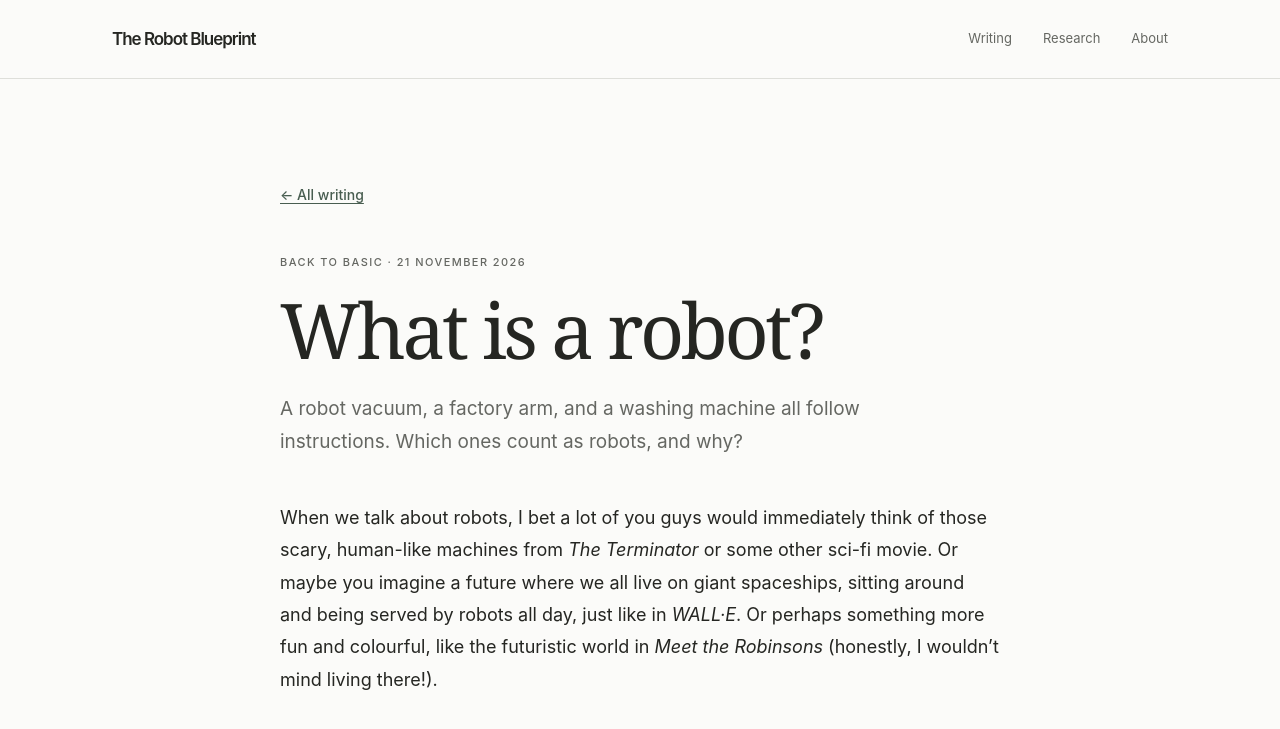
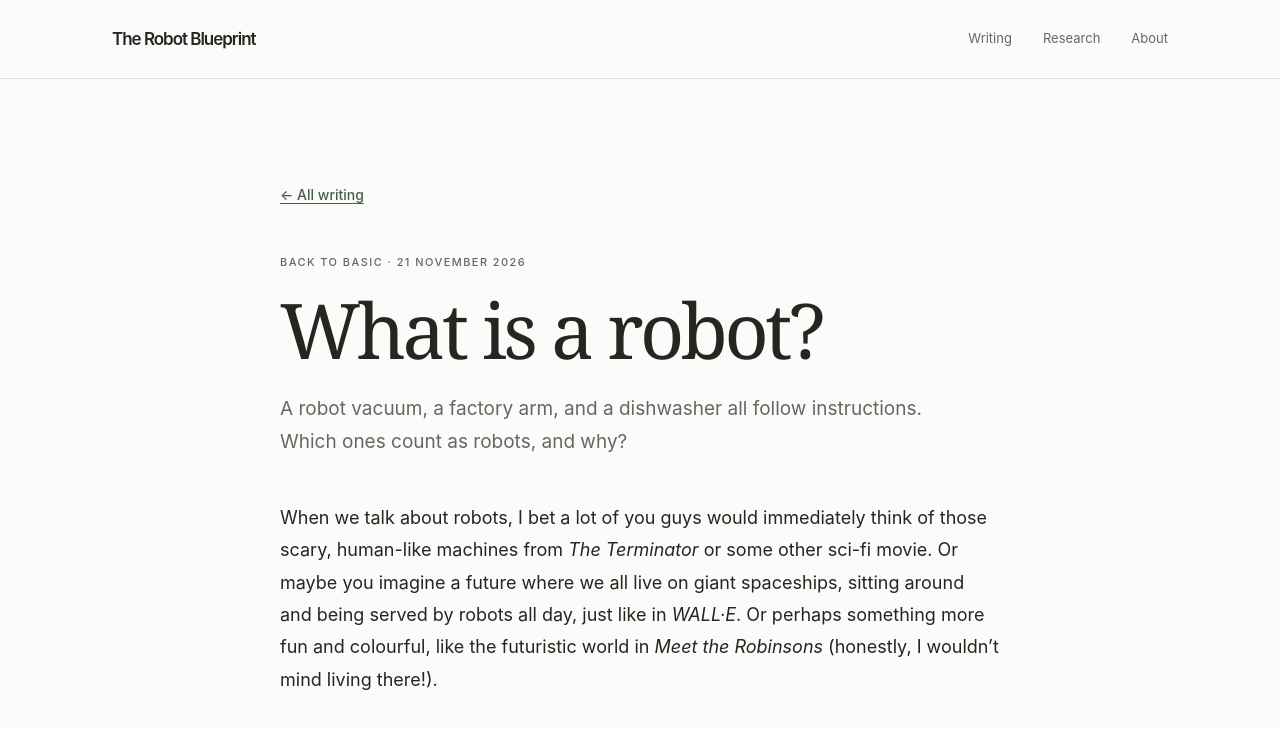
Before and after one commit to Wendxy/the-robot-blueprint, an Astro site: page /writing/what-is-a-robot in a window 1280 px wide. Shown: the top 729 px of the page. Built offline with nearby package versions, Linux system fonts and the light colour scheme; Astro itself is replaced by a stand-in of ours; a web font is replaced by a local one.

Commit message:
Expand the dishwasher examples

```diff
--- a/src/content/writing/what-is-a-robot.md
+++ b/src/content/writing/what-is-a-robot.md
@@ -1,6 +1,6 @@
 ---
 title: "What is a robot?"
-description: "A robot vacuum, a factory arm, and a washing machine all follow instructions. Which ones count as robots, and why?"
+description: "A robot vacuum, a factory arm, and a dishwasher all follow instructions. Which ones count as robots, and why?"
 date: 2026-11-21
 category: "Back to basic"
 tags: ["Robotics"]
```
